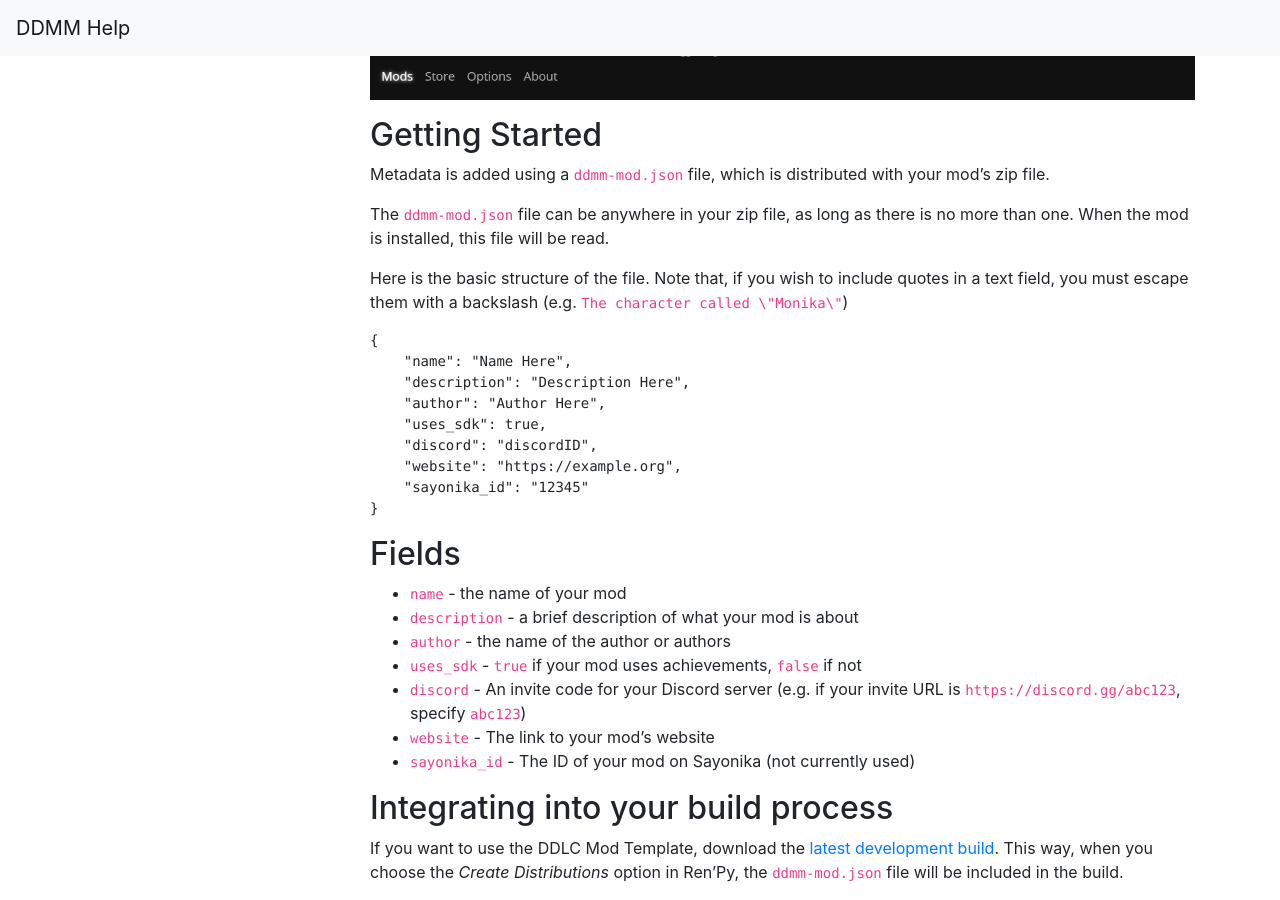
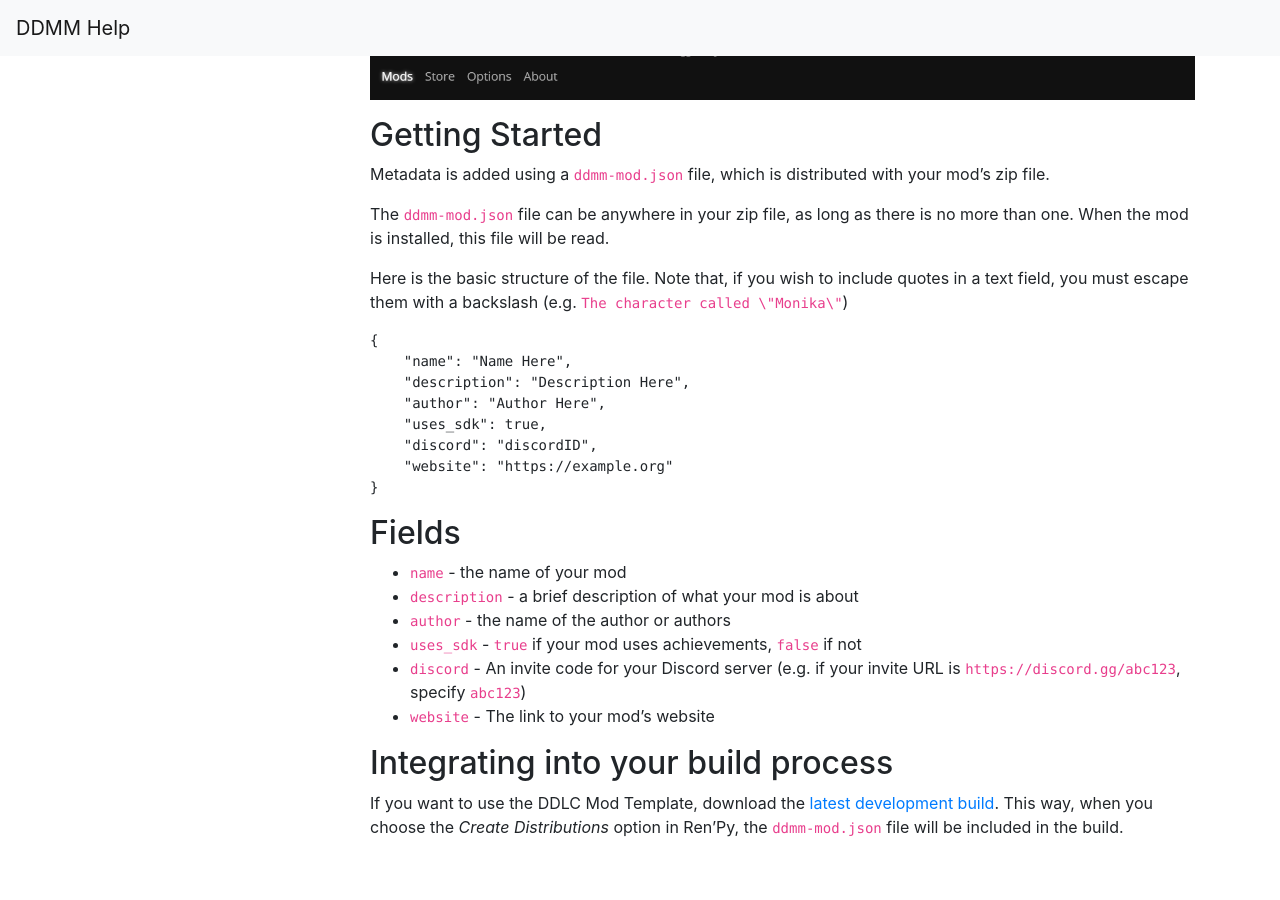
Before and after one commit to DokiDokiModManager/Help, a Jekyll site: the page built from api-tutorial/mod-metadata.md, in a window 1280 px wide and 900 px high, scrolled down 647 px. Built offline with Jekyll 4.4.1, drawn with Linux system fonts in a browser that asks for light colours; nearby versions of some CDN libraries; after the commit the page ends 1502 px from its top, so only the background shows below that.

Commit message:
Update mod-metadata.md

```diff
--- a/api-tutorial/mod-metadata.md
+++ b/api-tutorial/mod-metadata.md
@@ -27,8 +27,7 @@ with a backslash (e.g. `The character called \"Monika\"`)
         "author": "Author Here",
         "uses_sdk": true,
         "discord": "discordID",
-        "website": "https://example.org",
-        "sayonika_id": "12345"
+        "website": "https://example.org"
     }
 
 ## Fields
@@ -39,7 +38,6 @@ with a backslash (e.g. `The character called \"Monika\"`)
 * `uses_sdk` - `true` if your mod uses achievements, `false` if not
 * `discord` - An invite code for your Discord server (e.g. if your invite URL is `https://discord.gg/abc123`, specify `abc123`)
 * `website` - The link to your mod's website
-* `sayonika_id` - The ID of your mod on Sayonika (not currently used)
 
 ## Integrating into your build process
 
```
